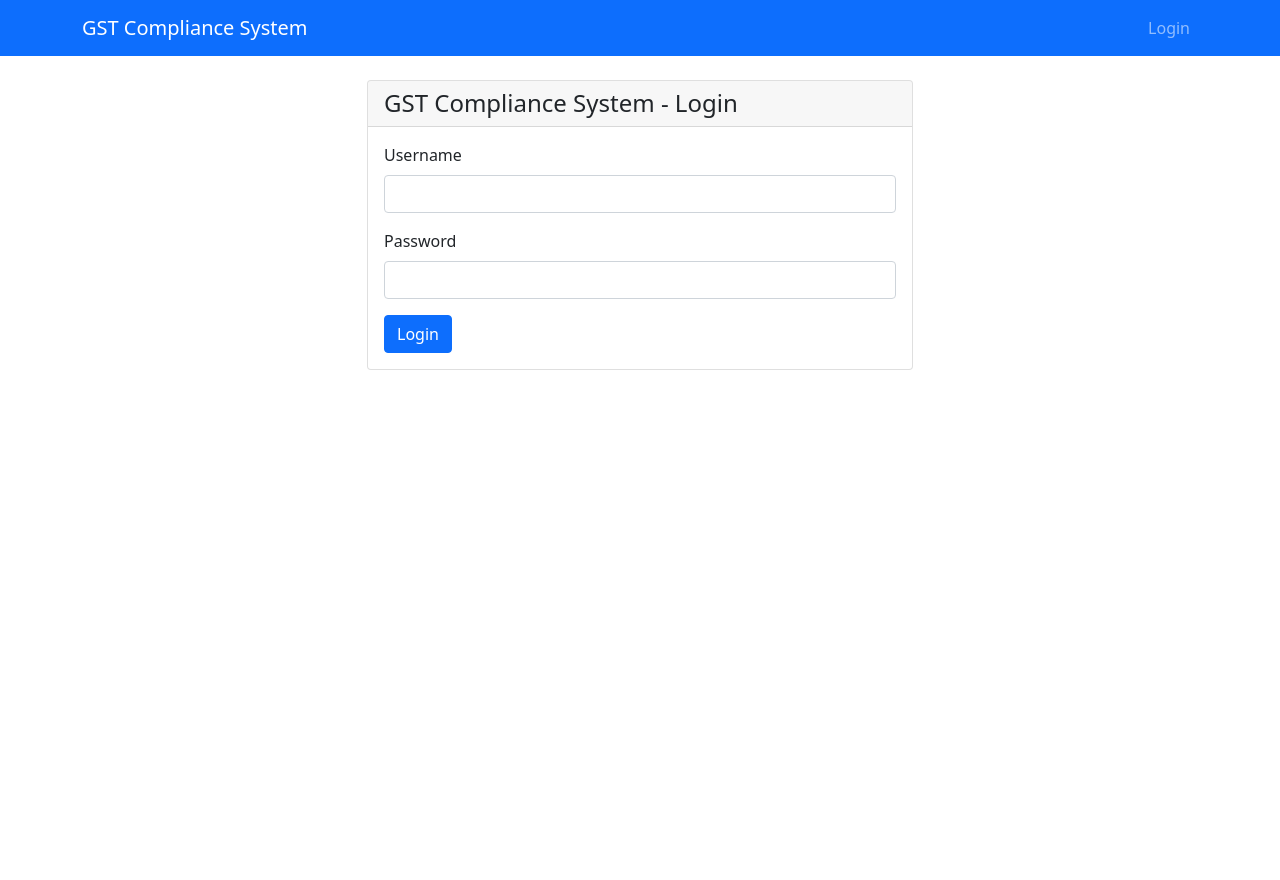
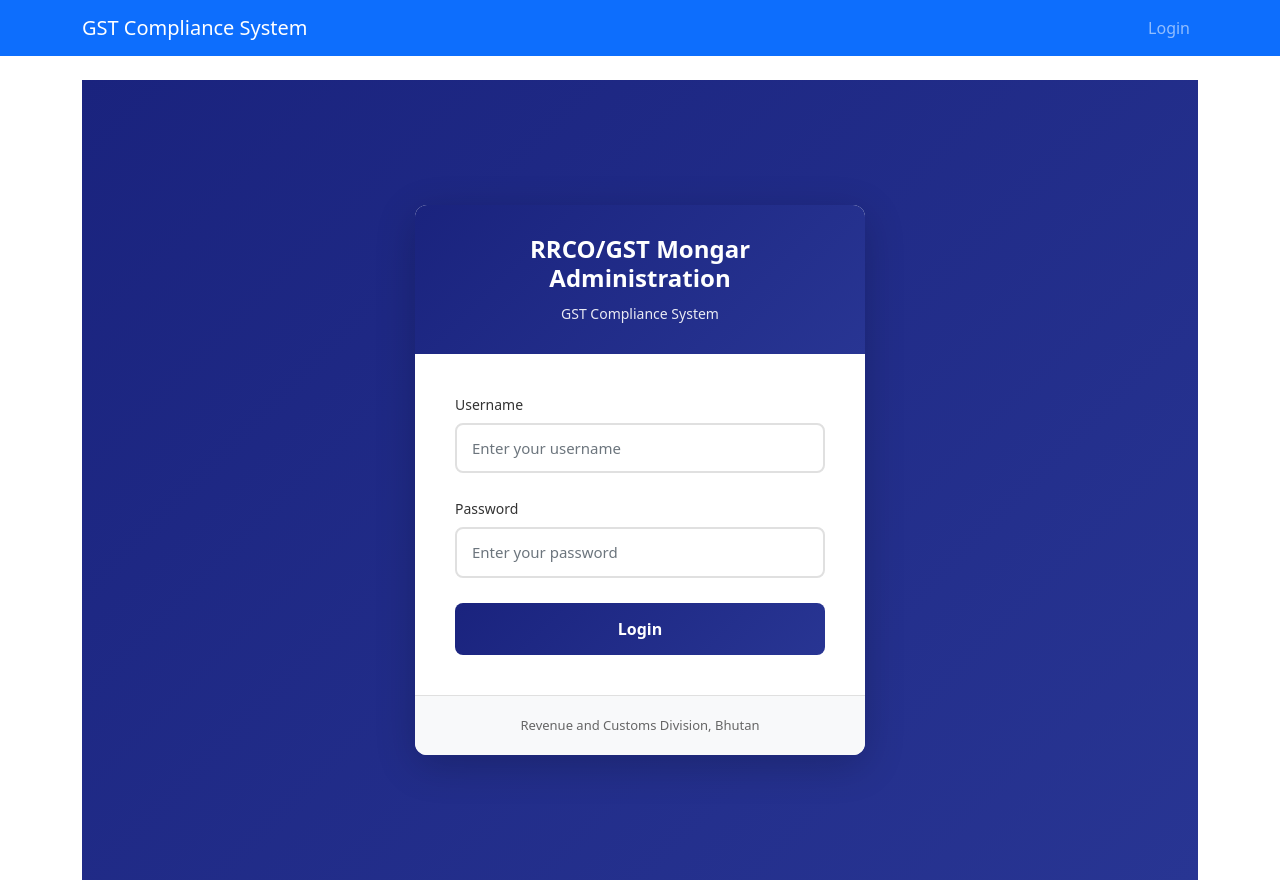
Before and after one commit to jamphel-tshering/gst_compliance_system, a Django app: page /login/ in a window 1280 px wide. Before the commit the page ends 370 px from the top, so only its background shows below. Run offline with Django 5.2, Linux system fonts and the light colour scheme.

Commit message:
Professional login and dashboard design overhaul
Login Page:
- Created modern gradient-based login design
- Added professional card layout with shadow effects
- Implemented smooth transitions and hover effects
- Added proper spacing and typography
- Included organization branding in footer
- Clean, centered layout with professional color scheme

Dashboard:
- Removed emoji from sidebar header for cleaner look
- Increased sidebar width to 220px for better readability
- Added gradient background to sidebar
- Improved card design with better shadows and spacing
- Added subtle hover animations
- Better typography with proper letter spacing
- Professional color palette with consistent branding
- Grid layout adapts to screen size
- Added left accent border to cards
- Improved statistics display with better labels
- Cleaner overall appearance with professional styling

```diff
--- a/core/templates/core/login.html
+++ b/core/templates/core/login.html
@@ -1,26 +1,129 @@
 {% extends 'core/base.html' %}
 
 {% block content %}
-<div class="row justify-content-center">
-    <div class="col-md-6">
-        <div class="card">
-            <div class="card-header">
-                <h4 class="mb-0">GST Compliance System - Login</h4>
+<style>
+.login-container {
+    min-height: 100vh;
+    display: flex;
+    align-items: center;
+    justify-content: center;
+    background: linear-gradient(135deg, #1a237e 0%, #283593 100%);
+    padding: 20px;
+}
+
+.login-card {
+    background: white;
+    border-radius: 12px;
+    box-shadow: 0 10px 40px rgba(0,0,0,0.2);
+    overflow: hidden;
+    max-width: 450px;
+    width: 100%;
+}
+
+.login-header {
+    background: linear-gradient(135deg, #1a237e 0%, #283593 100%);
+    color: white;
+    padding: 30px;
+    text-align: center;
+}
+
+.login-header h2 {
+    margin: 0;
+    font-size: 24px;
+    font-weight: 600;
+}
+
+.login-header p {
+    margin: 10px 0 0 0;
+    font-size: 14px;
+    opacity: 0.9;
+}
+
+.login-body {
+    padding: 40px;
+}
+
+.form-group {
+    margin-bottom: 25px;
+}
+
+.form-group label {
+    display: block;
+    margin-bottom: 8px;
+    font-weight: 500;
+    color: #333;
+    font-size: 14px;
+}
+
+.form-control {
+    width: 100%;
+    padding: 12px 15px;
+    border: 2px solid #e0e0e0;
+    border-radius: 8px;
+    font-size: 15px;
+    transition: all 0.3s ease;
+}
+
+.form-control:focus {
+    border-color: #1a237e;
+    box-shadow: 0 0 0 3px rgba(26, 35, 126, 0.1);
+    outline: none;
+}
+
+.btn-login {
+    width: 100%;
+    padding: 14px;
+    background: linear-gradient(135deg, #1a237e 0%, #283593 100%);
+    color: white;
+    border: none;
+    border-radius: 8px;
+    font-size: 16px;
+    font-weight: 600;
+    cursor: pointer;
+    transition: all 0.3s ease;
+}
+
+.btn-login:hover {
+    transform: translateY(-2px);
+    box-shadow: 0 5px 20px rgba(26, 35, 126, 0.3);
+}
+
+.login-footer {
+    text-align: center;
+    padding: 20px;
+    background: #f8f9fa;
+    border-top: 1px solid #e0e0e0;
+}
+
+.login-footer p {
+    margin: 0;
+    font-size: 13px;
+    color: #666;
+}
+</style>
+
+<div class="login-container">
+    <div class="login-card">
+        <div class="login-header">
+            <h2>RRCO/GST Mongar Administration</h2>
+            <p>GST Compliance System</p>
         </div>
-            <div class="card-body">
+        <div class="login-body">
             <form method="post" action="/login/">
                 {% csrf_token %}
-                    <div class="mb-3">
-                        <label for="id_username" class="form-label">Username</label>
-                        <input type="text" class="form-control" name="username" id="id_username" required>
+                <div class="form-group">
+                    <label for="id_username">Username</label>
+                    <input type="text" class="form-control" name="username" id="id_username" required placeholder="Enter your username">
                 </div>
-                    <div class="mb-3">
-                        <label for="id_password" class="form-label">Password</label>
-                        <input type="password" class="form-control" name="password" id="id_password" required>
+                <div class="form-group">
+                    <label for="id_password">Password</label>
+                    <input type="password" class="form-control" name="password" id="id_password" required placeholder="Enter your password">
                 </div>
-                    <button type="submit" class="btn btn-primary">Login</button>
+                <button type="submit" class="btn-login">Login</button>
             </form>
         </div>
+        <div class="login-footer">
+            <p>Revenue and Customs Division, Bhutan</p>
         </div>
     </div>
 </div>
```
Also changed, not shown: templates/core/main_dashboard.html (+99 -57 lines). Lines whose indentation alone changed are shown as unchanged.
